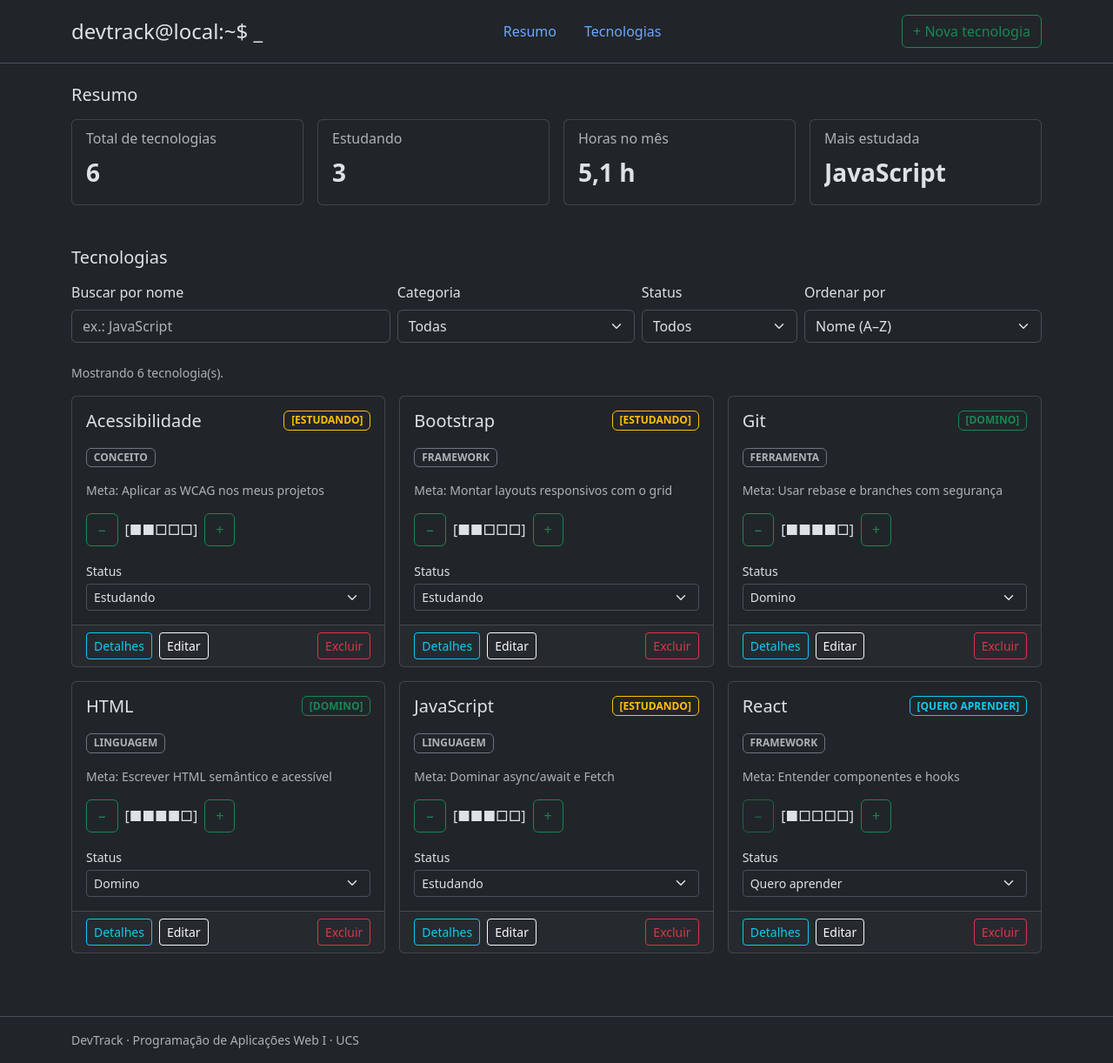
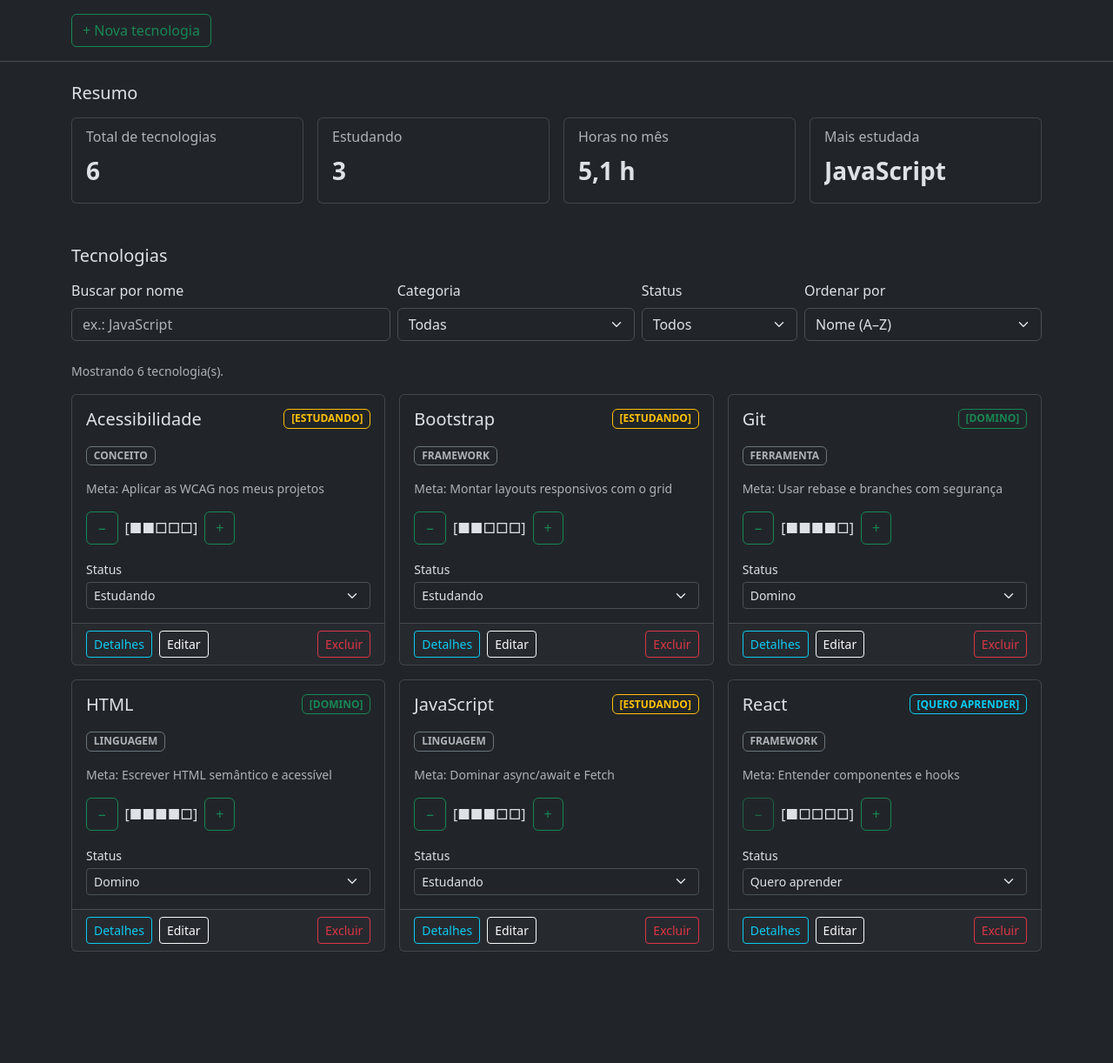
Before and after one commit to Augusto-Pasinatto/DevTrack, a website with bundled scripts: page index.html in a window 1280 px wide. Shown: the whole page at 87% size. After the commit the page ends 1118 px from the top, so only its background shows below. Built offline with nearby package versions, Linux system fonts and the light colour scheme; data requests are answered from the project's data file.

Commit message:
Simplifica o header e remove o footer
Deixa apenas o botão de adicionar no header, remove o footer, a fonte
externa, o style.css vazio e as classes hk- sem estilo.

Co-Authored-By: Claude Opus 5.5 <noreply@anthropic.com>

```diff
--- a/index.html
+++ b/index.html
@@ -3,34 +3,15 @@
 <head>
   <meta charset="utf-8">
   <meta name="viewport" content="width=device-width, initial-scale=1">
-  <title>DevTrack — Acompanhamento de Aprendizado Dev</title>
+  <title>DevTrack</title>
 
-  <link rel="preconnect" href="https://fonts.googleapis.com">
-  <link rel="preconnect" href="https://fonts.gstatic.com" crossorigin>
-  <link rel="stylesheet" href="https://fonts.googleapis.com/css2?family=JetBrains+Mono:wght@400;700&display=swap">
   <link rel="stylesheet" href="https://cdn.jsdelivr.net/npm/bootstrap@5.3.3/dist/css/bootstrap.min.css"
         integrity="sha384-QWTKZyjpPEjISv5WaRU9OFeRpok6YctnYmDr5pNlyT2bRjXh0JMhjY6hW+ALEwIH" crossorigin="anonymous">
-  <link rel="stylesheet" href="css/style.css">
 </head>
 <body>
-  <a class="visually-hidden-focusable" href="#conteudo">Pular para o conteúdo</a>
-
   <!-- ===== Cabeçalho ===== -->
   <header class="border-bottom py-3">
-    <div class="container d-flex flex-wrap align-items-center justify-content-between gap-3">
-      <h1 class="h4 mb-0 hk-titulo">
-        <span class="visually-hidden">DevTrack</span>
-        <span aria-hidden="true">devtrack@local:~$</span>
-        <span class="hk-cursor" aria-hidden="true">_</span>
-      </h1>
-
-      <nav aria-label="Seções da página">
-        <ul class="nav">
-          <li class="nav-item"><a class="nav-link" href="#resumo">Resumo</a></li>
-          <li class="nav-item"><a class="nav-link" href="#tecnologias">Tecnologias</a></li>
-        </ul>
-      </nav>
-
+    <div class="container">
       <button type="button" class="btn btn-outline-success" data-action="nova-tecnologia">
         + Nova tecnologia
       </button>
@@ -148,13 +129,6 @@
     </section>
   </main>
 
-  <!-- ===== Rodapé ===== -->
-  <footer class="border-top py-3 mt-5">
-    <div class="container small text-body-secondary">
-      DevTrack · Programação de Aplicações Web I · UCS
-    </div>
-  </footer>
-
   <!-- ===== Modal: criar / editar tecnologia (POST e PUT) ===== -->
   <div class="modal fade" id="modal-tecnologia" tabindex="-1" aria-labelledby="modal-tecnologia-titulo" aria-hidden="true">
     <div class="modal-dialog modal-dialog-centered modal-fullscreen-sm-down">
@@ -240,7 +214,7 @@
             <dt class="col-sm-4">Status</dt>
             <dd class="col-sm-8"><span class="badge border border-warning text-warning">[ESTUDANDO]</span></dd>
             <dt class="col-sm-4">Nível</dt>
-            <dd class="col-sm-8"><span class="hk-nivel" role="img" aria-label="Nível 3 de 5">[■■■□□]</span></dd>
+            <dd class="col-sm-8"><span role="img" aria-label="Nível 3 de 5">[■■■□□]</span></dd>
             <dt class="col-sm-4">Meta</dt>
             <dd class="col-sm-8">Dominar async/await e Fetch</dd>
             <dt class="col-sm-4">Total estudado</dt>
--- a/js/render.js
+++ b/js/render.js
@@ -45,7 +45,6 @@ export function criarBadgeStatus(status) {
 
 export function criarNivel(nivel) {
   return el("span", {
-    classe: "hk-nivel",
     texto: barraNivel(nivel),
     attrs: { role: "img", "aria-label": `Nível ${nivel} de ${NIVEL_MAX}` },
   });
```
Also changed, not shown: css/style.css (deleted).
